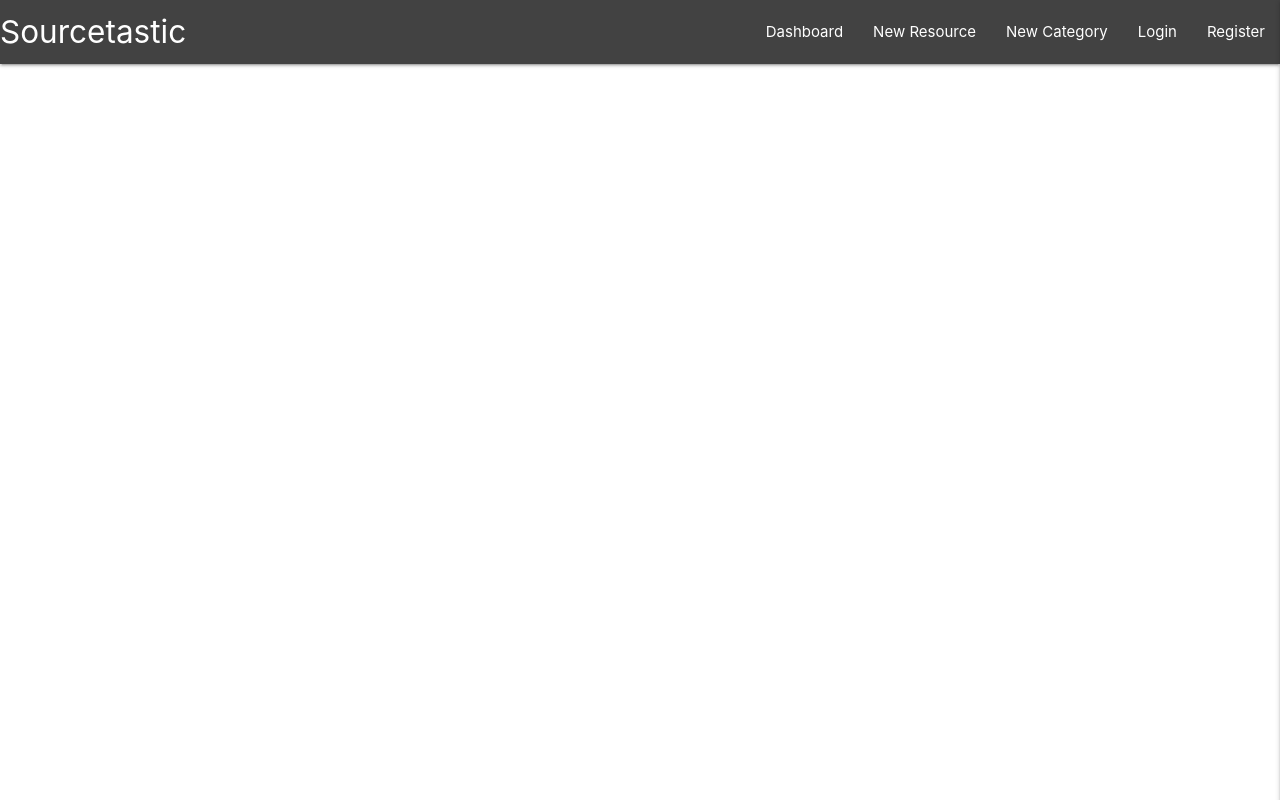
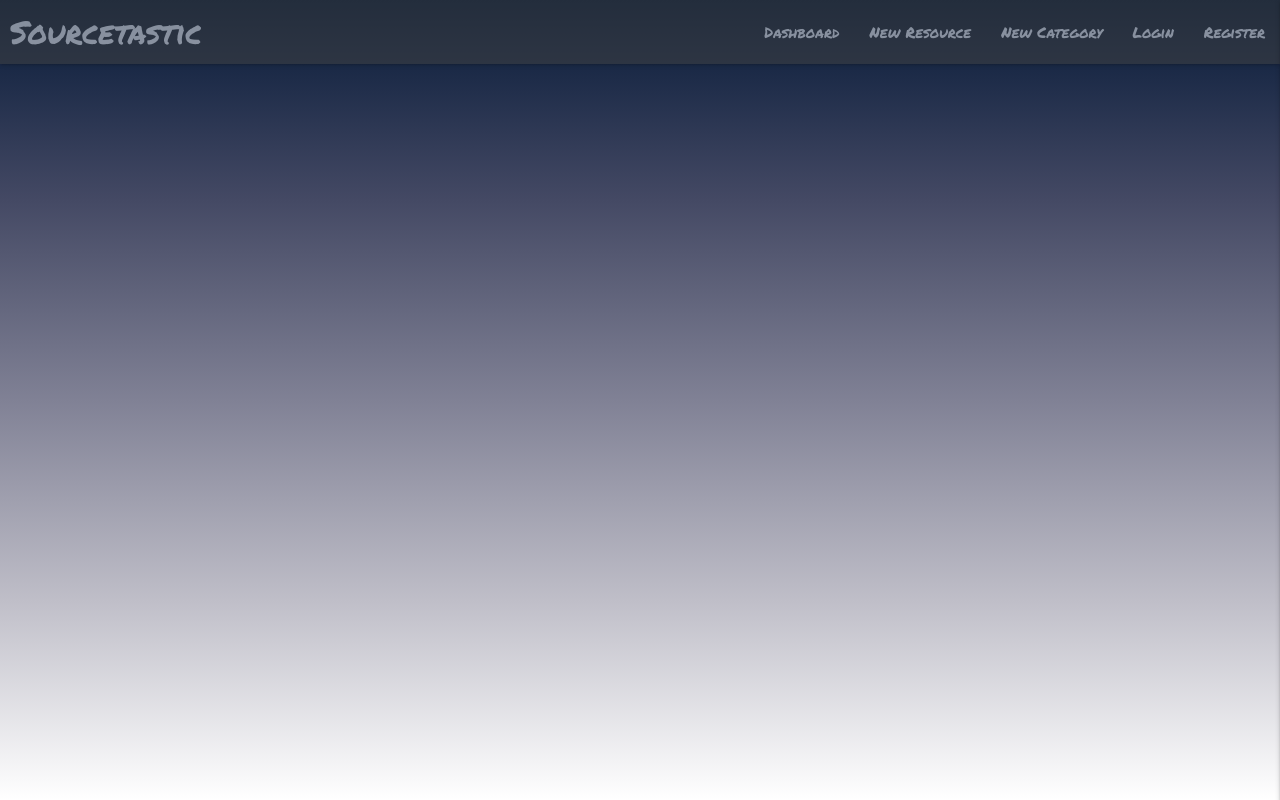
Before and after one commit to shaff600/Sourcetastic, a Flask app: page / in a window 1280 px wide. Run offline with Flask 2, Linux system fonts and the light colour scheme; data that the repository does not hold is empty; some libraries are stand-ins or nearby versions.

Commit message:
Added background and fonts

```diff
--- a/app.py
+++ b/app.py
@@ -25,7 +25,6 @@ def get_resources():
     return render_template("resources.html", resources=resources)
 
 
-
 if __name__ == "__main__":
     app.run(host=os.environ.get("IP"),
             port=int(os.environ.get("PORT")),
--- /dev/null
+++ b/static/css/style.css
@@ -0,0 +1,15 @@
+body {
+    background-color: black;
+    background-image: linear-gradient(to bottom, #051937, #444964, #808195, #bfbec8, #ffffff);
+    background-position: center center;
+    background-repeat: no-repeat;
+    background-size: cover;
+    height: 100vh;
+}
+
+
+nav {
+    font-family: 'Permanent Marker', cursive;
+    padding-left: 10px;
+    opacity: 0.5;
+}
--- a/templates/base.html
+++ b/templates/base.html
@@ -7,6 +7,9 @@
     <link rel="stylesheet" href="https://cdnjs.cloudflare.com/ajax/libs/font-awesome/5.13.1/css/all.min.css"
         integrity="sha512-xA6Hp6oezhjd6LiLZynuukm80f8BoZ3OpcEYaqKoCV3HKQDrYjDE1Gu8ocxgxoXmwmSzM4iqPvCsOkQNiu41GA==" crossorigin="anonymous" type="text/css">
     <link rel="stylesheet" href="https://cdnjs.cloudflare.com/ajax/libs/materialize/1.0.0/css/materialize.min.css" type="text/css">
+    <link rel="preconnect" href="https://fonts.googleapis.com">
+    <link rel="preconnect" href="https://fonts.gstatic.com" crossorigin>
+    <link href="https://fonts.googleapis.com/css2?family=Permanent+Marker&display=swap" rel="stylesheet">
     <link rel="stylesheet" href="{{ url_for('static', filename='css/style.css') }}" type="text/css">
     {% block styles %}
     {% endblock %}
--- a/templates/resources.html
+++ b/templates/resources.html
@@ -8,4 +8,5 @@
         {{resource.link}}<br>
     {% endfor %}
 
+
 {% endblock %}
```
Also changed, not shown: static/images/Ripple.svg (added).
